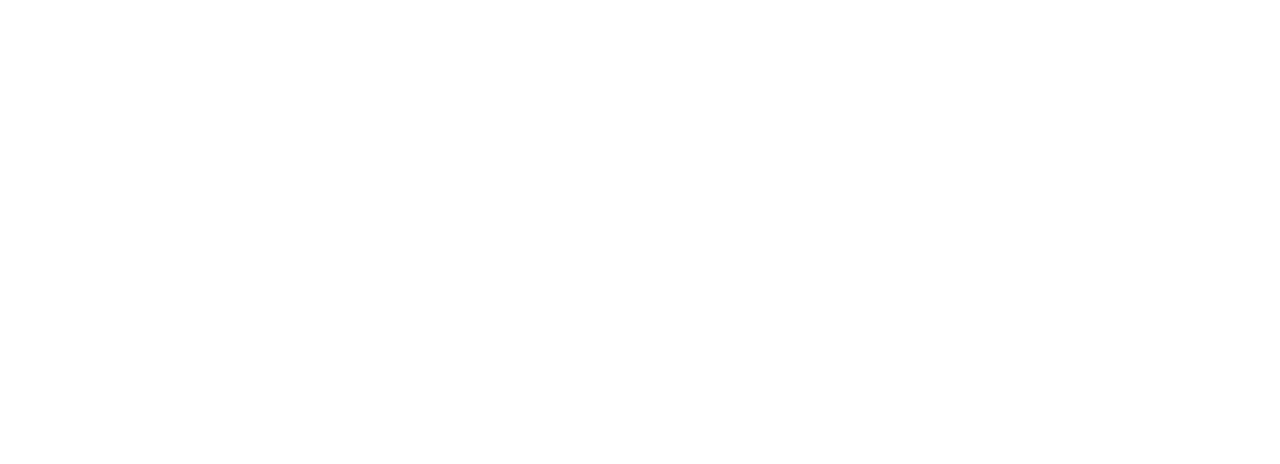
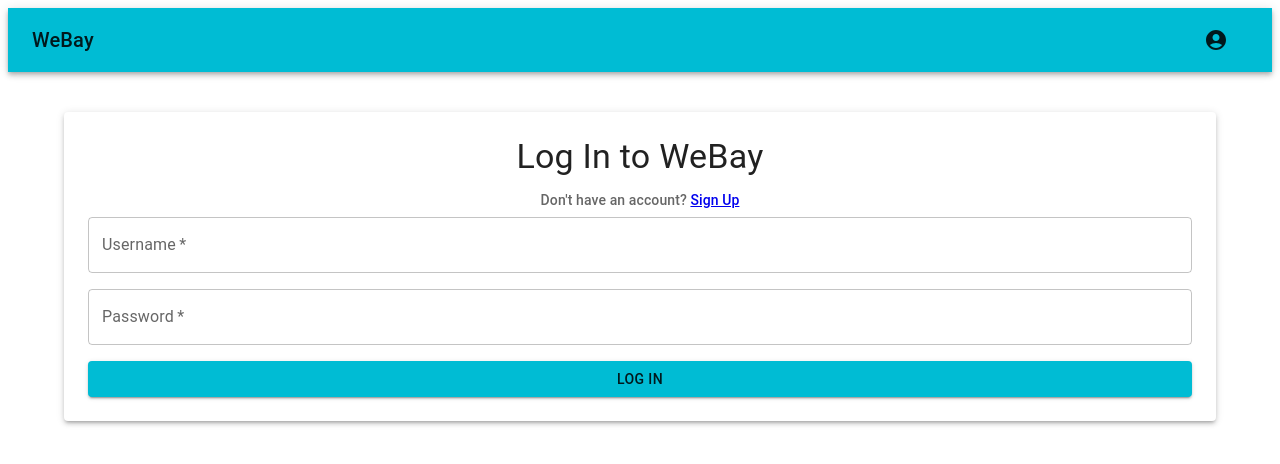
Before and after one commit to Dishikagoel/CS375GroupProject, a React (Vite) app in the folder client/: page /login in a window 1280 px wide. Before the commit this address had no page. Shown: the top 464 px of the page. Built offline with nearby package versions, Linux system fonts and the light colour scheme.

Commit message:
Add a login page, and update the index page

```diff
--- a/client/src/App.jsx
+++ b/client/src/App.jsx
@@ -2,6 +2,7 @@
 import Home from './pages/home';
 import UserInfo from './pages/userInfo';
 import Signup from './pages/signup';
+import Login from './pages/login';
 
 function App() {
 
@@ -12,10 +13,11 @@
                     <Route path="/" element={<Home />} />
                     <Route path="/userInfo" element={<UserInfo />} />
                     <Route path="/signup" element={<Signup />} />
+                    <Route path="/login" element={<Login />} />
                 </Routes>
             </div>
         </Router>
-  )
+    );
 }
 
-export default App
+export default App;
--- a/client/src/pages/home/index.jsx
+++ b/client/src/pages/home/index.jsx
@@ -1,6 +1,7 @@
-import { Typography, AppBar, CssBaseline, Container, Toolbar, Button } from '@mui/material';
+import { Typography, AppBar, CssBaseline, Container, Button, Toolbar, Grid, Paper } from '@mui/material';
 import { createTheme, ThemeProvider } from '@mui/material/styles';
 import { cyan, purple } from '@mui/material/colors';
+import { Link } from 'react-router-dom';
 import AppBarr from '../../components/appbar';
 
 const theme = createTheme({
@@ -16,16 +17,28 @@
             <CssBaseline />
             <AppBarr />
             <main>
-                <div>
-                    <Container maxWidth="sm">
-                        <Typography variant="h2" align="center" color="textPrimary" gutterBottom>
+                <Container maxWidth="md" sx={{ mt: 5 }}>
+                    <Paper elevation={3} sx={{ p: 4, textAlign: 'center' }}>
+                        <Typography variant="h2" color="primary" gutterBottom>
                             Welcome to WeBay
                         </Typography>
-                        <Typography variant="h5" align="center" color="textSecondary" paragraph>
-                            The biggest online aunction site in the world!
+                        <Typography variant="h5" color="textSecondary" paragraph>
+                            The biggest online auction site in the world!
                         </Typography>
-                    </Container>
-                </div>
+                        <Grid container spacing={2} justifyContent="center">
+                            <Grid item>
+                                <Button variant="contained" color="secondary" component={Link} to="/signup">
+                                    Sign Up
+                                </Button>
+                            </Grid>
+                            <Grid item>
+                                <Button variant="contained" color="secondary" component={Link} to="/login">
+                                    Log In
+                                </Button>
+                            </Grid>
+                        </Grid>
+                    </Paper>
+                </Container>
             </main>
         </ThemeProvider>
     );
--- /dev/null
+++ b/client/src/pages/login.jsx
@@ -0,0 +1,67 @@
+import React, { useState } from 'react';
+import { Container, Typography, TextField, Button, Stack, Paper } from '@mui/material';
+import { createTheme, ThemeProvider } from '@mui/material/styles';
+import { cyan, purple } from '@mui/material/colors';
+import { Link } from 'react-router-dom';
+import AppBarr from '../components/appbar';
+
+const theme = createTheme({
+    palette: {
+        primary: cyan,
+        secondary: purple,
+    },
+});
+
+const Login = () => {
+    const [username, setUsername] = useState('');
+    const [password, setPassword] = useState('');
+
+    const handleLogin = (event) => {
+        event.preventDefault();
+        // will add logic here
+        console.log('Username:', username);
+        console.log('Password:', password);
+    };
+
+    return (
+        <ThemeProvider theme={theme}>
+            <AppBarr />
+            <Container>
+                <Paper elevation={3} sx={{ padding: 3, marginTop: 5 }}>
+                    <Typography variant="h4" color="textPrimary" gutterBottom style={{ textAlign: 'center' }}>
+                        Log In to WeBay
+                    </Typography>
+                    <Typography variant="subtitle2" color="textSecondary" gutterBottom style={{ textAlign: 'center' }}>
+                        Don't have an account? <Link to="/signup">Sign Up</Link>
+                    </Typography>
+                    <form onSubmit={handleLogin}>
+                        <Stack spacing={2}>
+                            <TextField
+                                label="Username"
+                                variant="outlined"
+                                required
+                                fullWidth
+                                value={username}
+                                onChange={(e) => setUsername(e.target.value)}
+                            />
+                            <TextField
+                                label="Password"
+                                type="password"
+                                variant="outlined"
+                                required
+                                fullWidth
+                                value={password}
+                                onChange={(e) => setPassword(e.target.value)}
+                            />
+                            <Button type="submit" variant="contained" fullWidth>
+                                Log In
+                            </Button>
+                        </Stack>
+                    </form>
+                </Paper>
+            </Container>
+        </ThemeProvider>
+    );
+};
+
+export default Login;
--- a/client/src/pages/signup.jsx
+++ b/client/src/pages/signup.jsx
@@ -3,6 +3,7 @@
 import { cyan, purple } from '@mui/material/colors';
 import React, { useState } from 'react';
 import AppBarr from '../components/appbar';
+import { Link } from 'react-router-dom';
 
 const theme = createTheme({
     palette: {
@@ -28,7 +29,7 @@
                         Sign Up for WeBay
                     </Typography>
                     <Typography variant="subtitle2" color="textSecondary" gutterBottom style={{ textAlign: 'center' }}>
-                        Create a free account or log in
+                        Already have a WeBay account? <Link to="/login">Log In</Link>
                     </Typography>
                     <form onSubmit={handleSignup}>
                         <Stack spacing={2}>
```
Lines whose indentation alone changed are shown as unchanged.
